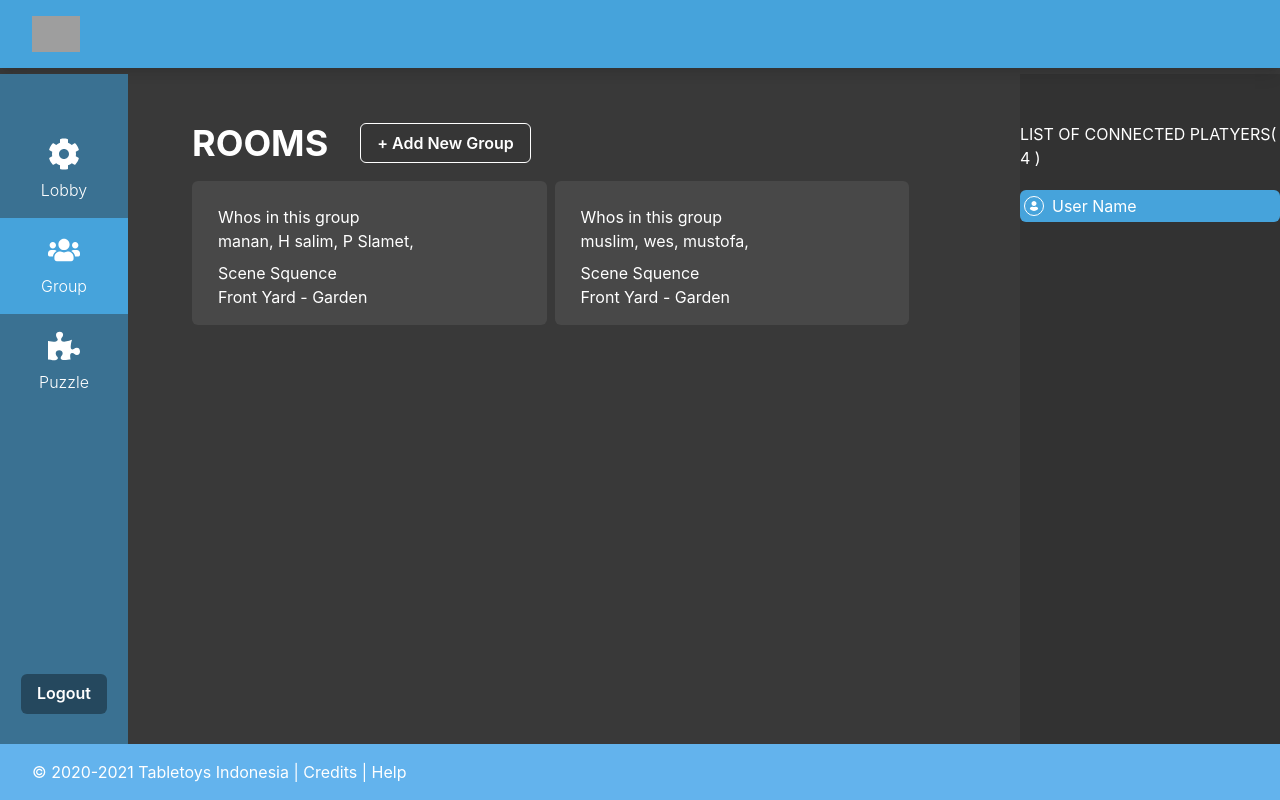
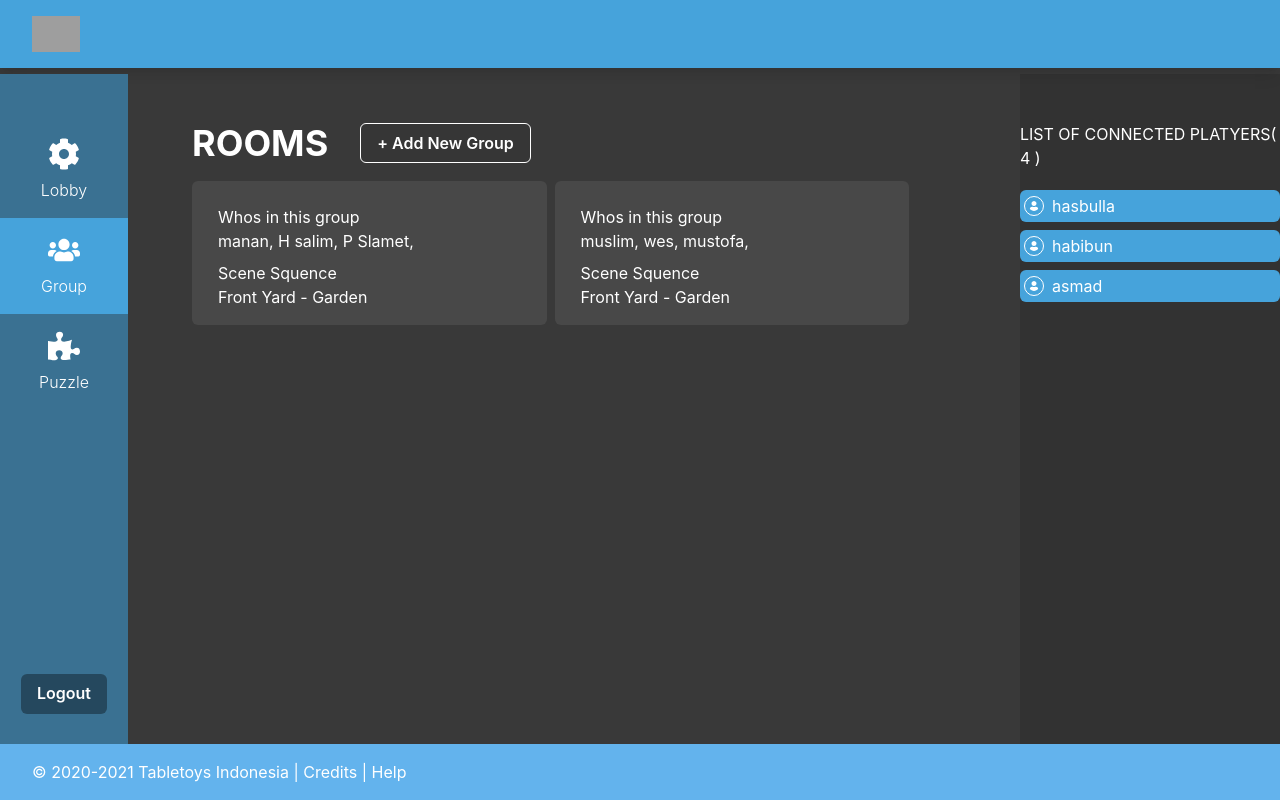
Before and after one commit to mananjabrik/tablet-toys, a Next.js app: page / in a window 1280 px wide. Built offline with nearby package versions, Linux system fonts and the light colour scheme; grey boxes are pictures that could not be loaded.

Commit message:
update user list

```diff
--- a/components/contents/Contents.tsx
+++ b/components/contents/Contents.tsx
@@ -1,10 +1,21 @@
 import React from 'react';
-import { Box, Stack, Heading, Button, Text, Icon } from '@chakra-ui/react';
-import { Group, GroupProps } from '.';
+import {
+	Box,
+	Stack,
+	Heading,
+	Button,
+	Text,
+	Icon,
+	Wrap,
+	WrapItem,
+} from '@chakra-ui/react';
+import { Group, GroupProps, Users } from '.';
 import { FaAddressBook, FaUser } from 'react-icons/fa';
+import { UserProps } from '../../interface';
 interface ContentsProps {
 	onAddGroup?: () => void;
 	dataGroup?: GroupProps[];
+	dataUsers: UserProps[];
 }
 export const Contents: React.FC<ContentsProps> = (props) => {
 	return (
@@ -49,26 +60,7 @@ export const Contents: React.FC<ContentsProps> = (props) => {
 					justifyContent="center"
 					display="flex"
 				>
-					<Box>
-						<Text mb="5">LIST OF CONNECTED PLATYERS( 4 )</Text>
-						<Stack
-							direction="row"
-							align="center"
-							bg="#46a3db"
-							p="1"
-							rounded="md"
-						>
-							<Icon
-								as={FaUser}
-								w="5"
-								h="5"
-								border="1px solid White"
-								p="1"
-								rounded="full"
-							/>
-							<Text>User Name</Text>
-						</Stack>
-					</Box>
+					<Users dataUser={props.dataUsers ?? []} />
 				</Box>
 			</Stack>
 		</Box>
--- /dev/null
+++ b/components/contents/User.tsx
@@ -0,0 +1,26 @@
+import React from 'react';
+import { Stack, Icon, Text } from '@chakra-ui/react';
+import { UserProps } from '../../interface/User';
+
+export const User: React.FC<UserProps> = (props) => {
+	return (
+		<Stack
+			flex={1}
+			direction="row"
+			align="center"
+			bg="#46a3db"
+			p="1"
+			rounded="md"
+		>
+			<Icon
+				as={props.icon}
+				w="5"
+				h="5"
+				border="1px solid White"
+				p="1"
+				rounded="full"
+			/>
+			<Text>{props.name}</Text>
+		</Stack>
+	);
+};
--- /dev/null
+++ b/components/contents/Users.tsx
@@ -0,0 +1,24 @@
+import React from 'react';
+import { Box, Text, Wrap, WrapItem, Stack, Icon } from '@chakra-ui/react';
+import { User } from '.';
+import { UserProps } from '../../interface';
+
+interface UsersProps {
+	dataUser?: UserProps[];
+}
+export const Users: React.FC<UsersProps> = (props) => {
+	return (
+		<Box>
+			<Text mb="5">LIST OF CONNECTED PLATYERS( 4 )</Text>
+			<Wrap>
+				{props.dataUser?.map((user, idx) => {
+					return (
+						<WrapItem w="full" key={idx}>
+							<User icon={user.icon} name={user.name} />
+						</WrapItem>
+					);
+				})}
+			</Wrap>
+		</Box>
+	);
+};
--- a/components/contents/index.ts
+++ b/components/contents/index.ts
@@ -1,3 +1,5 @@
 export * from './Contents';
 export * from './Group';
 export * from './GroupCard';
+export * from './User';
+export * from './Users';
--- a/components/index.ts
+++ b/components/index.ts
@@ -1,2 +1,2 @@
 export * from './layout';
-export * from "./contents"
+export * from './contents';
--- /dev/null
+++ b/interface/User.ts
@@ -0,0 +1,4 @@
+export interface UserProps {
+	name?: string;
+	icon?: any;
+}
--- a/interface/index.ts
+++ b/interface/index.ts
@@ -1 +1,3 @@
 export * from './MenuSidebar';
+export * from './MenuSidebar';
+export * from './User';
--- a/pages/index.tsx
+++ b/pages/index.tsx
@@ -1,6 +1,6 @@
 import { Grid, GridItem, Container, Box, Text, Image } from '@chakra-ui/react';
 import type { NextPage } from 'next';
-import { FaCog, FaUsers, FaPuzzlePiece } from 'react-icons/fa';
+import { FaCog, FaUsers, FaPuzzlePiece, FaUser } from 'react-icons/fa';
 import { Footer, MenuSidebar, Navbar, Layout, Contents } from '../components';
 
 const Home: NextPage = () => {
@@ -32,12 +32,27 @@ const Home: NextPage = () => {
 			users: ['muslim', 'wes', 'mustofa'],
 		},
 	];
+	const dataUsers = [
+		{
+			icon: FaUser,
+			name: 'hasbulla',
+		},
+		{
+			icon: FaUser,
+			name: 'habibun',
+		},
+		{
+			icon: FaUser,
+			name: 'asmad',
+		},
+	];
 	return (
 		<Box>
 			<Layout menu={dataMenu}>
 				<Contents
 					//@ts-ignore
 					dataGroup={dataGroup ?? []}
+					dataUsers={dataUsers}
 				/>
 			</Layout>
 		</Box>
```
